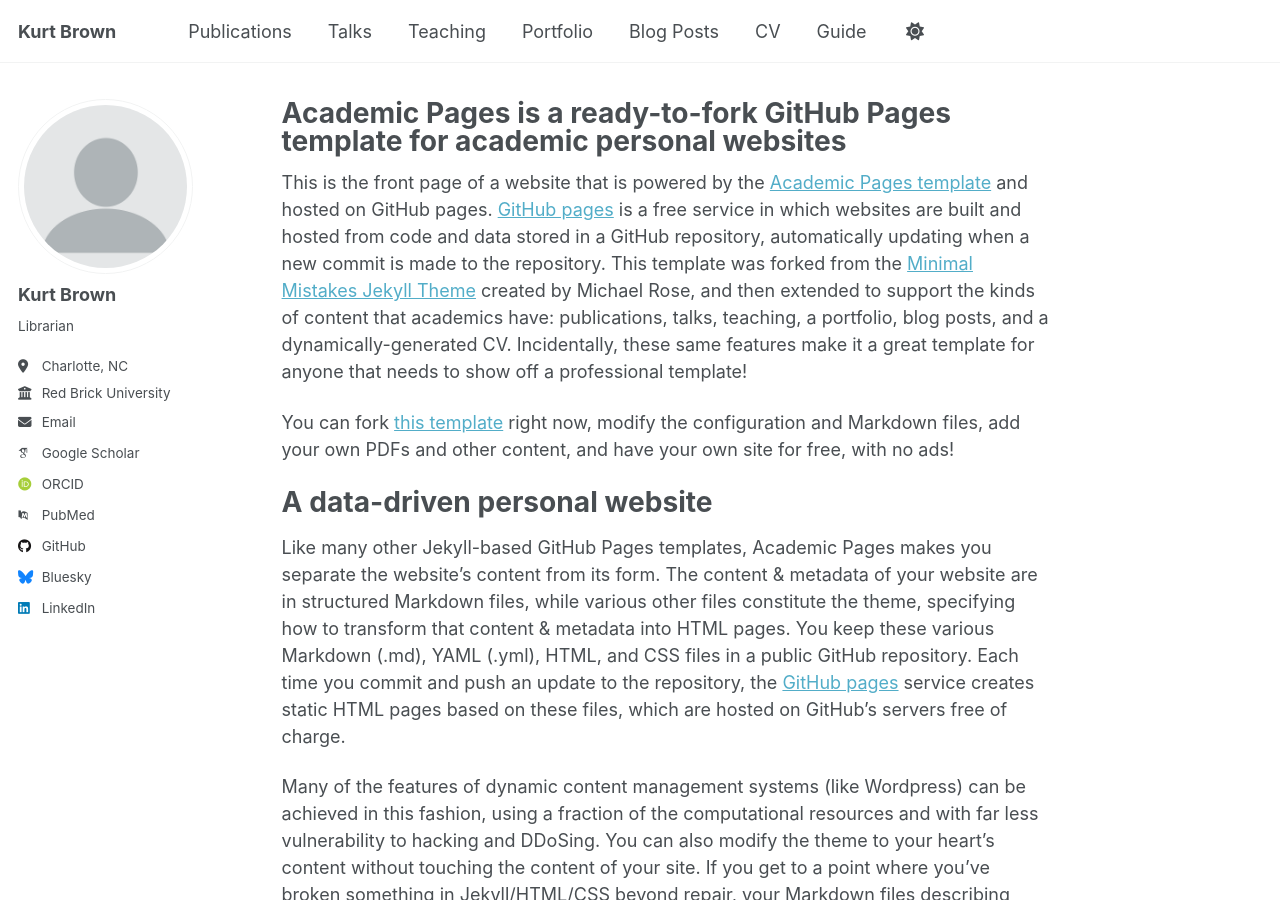
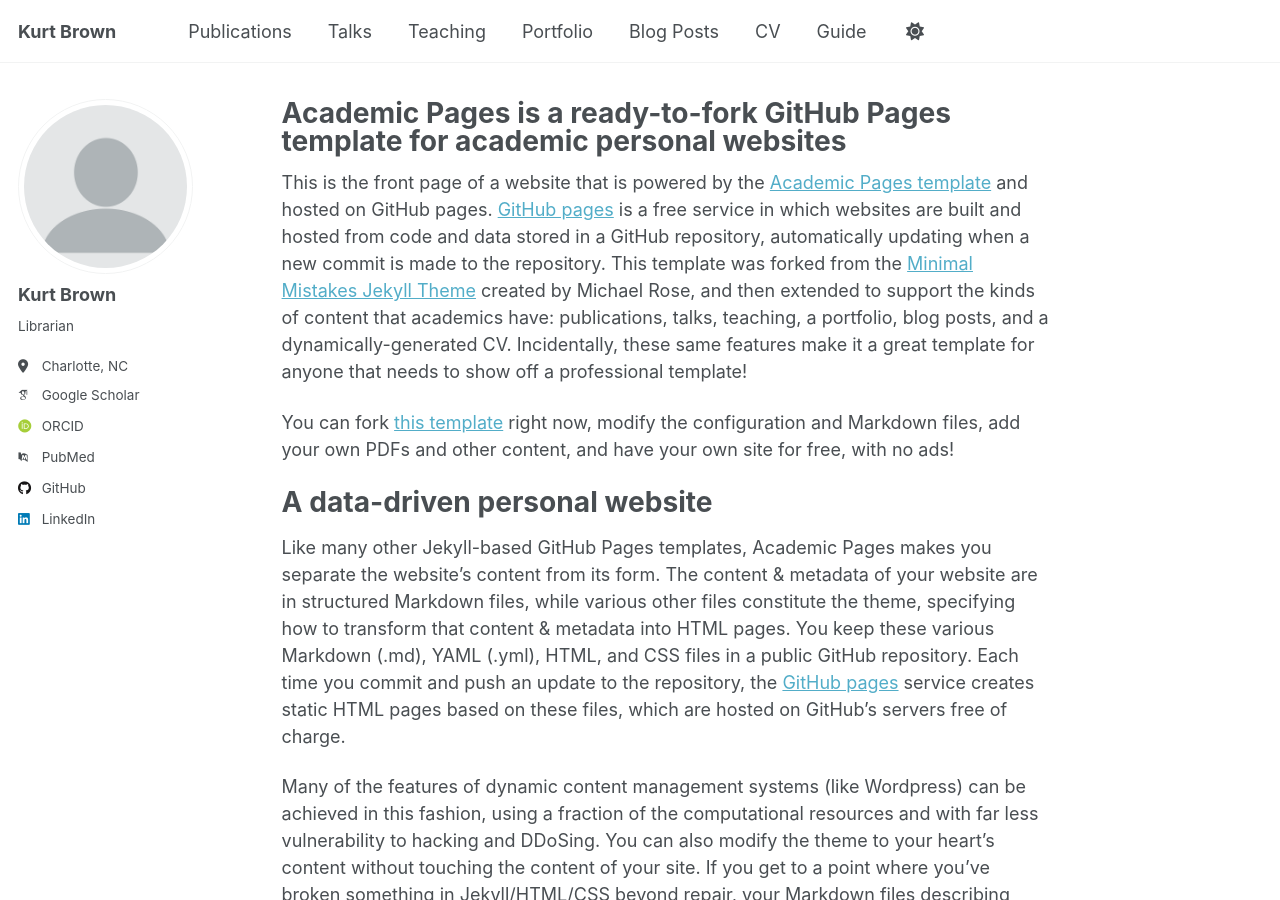
Before and after one commit to klbrown13/klbrown13.github.io, a Jekyll site: the page built from _pages/about.md, in a window 1280 px wide and 900 px high. Built offline with Jekyll 4.4.1, drawn with Linux system fonts in a browser that asks for light colours; some web fonts are replaced; a script that is not in the unit is left out.

Commit message:
Update _config.yml

```diff
--- a/_config.yml
+++ b/_config.yml
@@ -28,9 +28,9 @@
   pronouns         : # example: "she/her"
   bio              : "Librarian"
   location         : "Charlotte, NC"
-  employer         : "Red Brick University"
+  employer         :
   uri              : # URL
-  email            : "none@example.org"
+  email            :
 
   # Academic websites
   academia         : # URL
@@ -54,7 +54,7 @@
 
   # Social media
   artstation       : # Username
-  bluesky          : "bsky.app" # Replace this with you Bluesky username
+  bluesky          : # Replace this with you Bluesky username
   facebook         : # Username
   flickr           : # Username
   foursquare       : # Username
```
